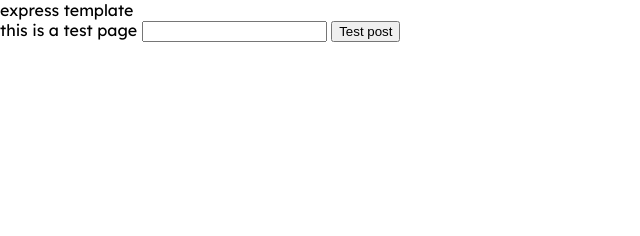
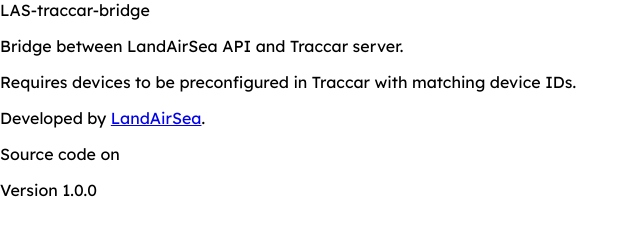
Before and after one commit to anthonym01/LandAirSea-to-Trackcar-bridge, a website: page www/index.html in a window 1280 px wide. Shown: the whole page, without its empty margins (0-640 px from the left). Drawn offline with Linux system fonts and the light colour scheme.

Commit message:
Refactor LAS_traccar_server_bridge_driver.js to use configuration.json; update package-lock.json name; enhance index.html with descriptive content and structure

```diff
--- a/www/index.html
+++ b/www/index.html
@@ -4,7 +4,7 @@
 <head>
     <meta charset="UTF-8" />
 
-    <title>express template</title>
+    <title>LAS-traccar-bridge</title>
 
     <meta name="viewport"
         content="viewport-fit=cover, width=device-width, initial-scale=1.0, minimum-scale=1.0, maximum-scale=1.0, user-scalable=no" />
@@ -24,10 +24,27 @@
 </head>
 
 <body class="device">
-    express template<br>
-    this is a test page
-    <input type="text" id="postablegarbage">
-    <button id="testpost_btn">Test post</button>
+    <div id="app">
+        <div class="page">
+            <div class="page-content">
+
+                <div class="card">
+                    <div class="card-header">LAS-traccar-bridge</div>
+                    <div class="card-content">
+                        <div class="card-content-inner">
+                            <p>Bridge between LandAirSea API and Traccar server.</p>
+                            <p>Requires devices to be preconfigured in Traccar with matching device IDs.</p>
+                            <p>Developed by <a href="https://landairsea.com" target="_blank" rel="noopener">LandAirSea</a>.</p>
+                            <p>Source code on <a href=""></a>
+                            </p>
+                            <p>Version 1.0.0</p>
+                        </div>
+                    </div>
+                </div>
+            </div>
+        </div>
+    </div>
+    <!--Scripts-->
 
     <script src="js/index.js"></script>
 </body>
```
Also changed, not shown: LAS_traccar_server_bridge_driver.js (+4 -7 lines), tests/LAS_track.js (+1 -0 lines), 1 other file.
